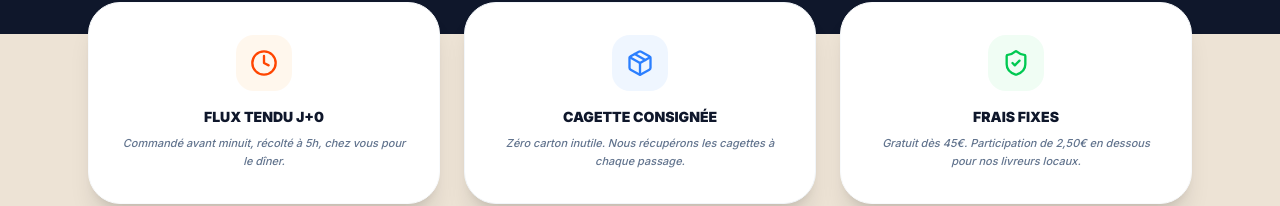
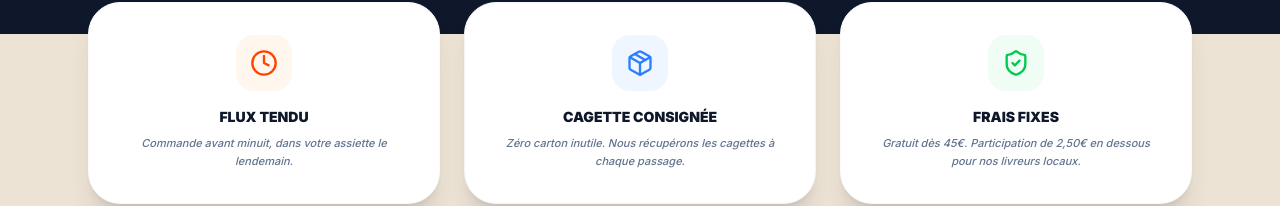
Before and after one commit to Squyann/Soleil-et-Saveurs, a Next.js app: page /livraison in a window 1280 px wide. Shown: the part 594-800 px from the top of the page. Built offline with nearby package versions, Linux system fonts and the light colour scheme; no server answers.

Commit message:
texte: retire "J+0" du titre Flux Tendu et reformule le texte associé
Co-Authored-By: Claude Opus 4.8 <noreply@anthropic.com>
Claude-Session: https://claude.ai/code/session_01EEtyowFSrmPcTMCzdXNDyv

```diff
--- a/src/app/livraison/page.tsx
+++ b/src/app/livraison/page.tsx
@@ -118,8 +118,8 @@ export default function LivraisonPage() {
             <div className="w-14 h-14 bg-orange-50 rounded-2xl flex items-center justify-center mb-4 text-[#FF4500]">
               <Clock className="w-7 h-7" />
             </div>
-            <h3 className="font-black uppercase text-sm mb-2">Flux Tendu J+0</h3>
-            <p className="text-[11px] text-slate-500 font-medium leading-relaxed italic">Commandé avant minuit, récolté à 5h, chez vous pour le dîner.</p>
+            <h3 className="font-black uppercase text-sm mb-2">Flux Tendu</h3>
+            <p className="text-[11px] text-slate-500 font-medium leading-relaxed italic">Commande avant minuit, dans votre assiette le lendemain.</p>
           </div>
           <div className="bg-white p-8 rounded-[32px] shadow-xl border border-slate-100 flex flex-col items-center text-center">
             <div className="w-14 h-14 bg-blue-50 rounded-2xl flex items-center justify-center mb-4 text-blue-500">
```
